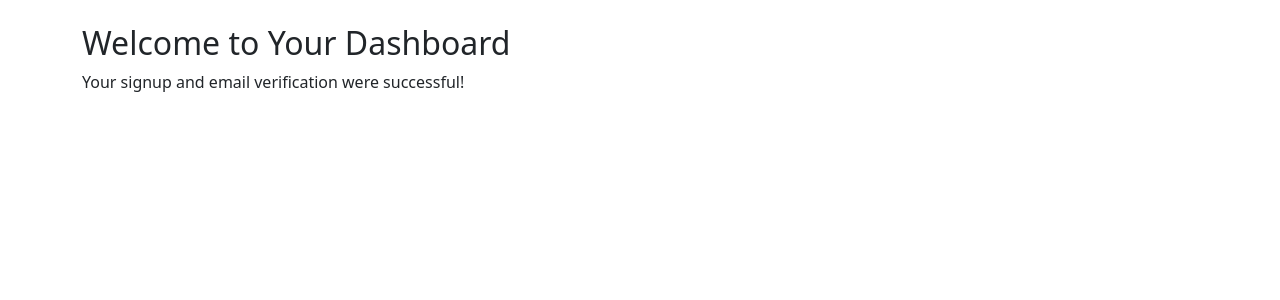
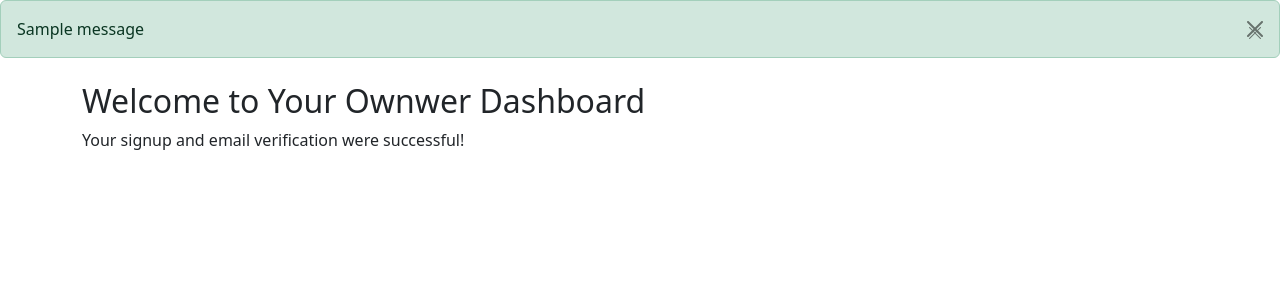
Before and after one commit to allankalema/WarehouseManagement, a Django app: page /user/dashboard/ in a window 1280 px wide. Shown: the part 56-356 px from the top of the page. Run offline with Django 5.2, Linux system fonts and the light colour scheme; a user stored in the database is signed in; tables that the repository leaves empty hold one stand-in row (values such as "Sample post"); one stand-in notice (Sample message) is shown; some libraries are stand-ins or nearby versions.

Commit message:
error messages have been added

```diff
--- a/warehouse/templates/user/base.html
+++ b/warehouse/templates/user/base.html
@@ -72,6 +72,16 @@
             </div>
         </div>
     </nav>
+    {% if messages %}
+<div class="mb-3">
+    {% for message in messages %}
+        <div class="alert alert-{{ message.tags }} alert-dismissible fade show" role="alert">
+            {{ message }}
+            <button type="button" class="btn-close" data-bs-dismiss="alert" aria-label="Close"><i class="bi bi-x-lg"></i></button>
+        </div>
+    {% endfor %}
+</div>
+{% endif %}
 
     <!-- Content Section -->
     <div class="container mt-4">
--- a/warehouse/templates/user/dashboard.html
+++ b/warehouse/templates/user/dashboard.html
@@ -4,7 +4,7 @@
 
 {% load static %}
 <!-- templates/user/dashboard.html -->
-<h2>Welcome to Your Dashboard</h2>
+<h2>Welcome to Your  Ownwer Dashboard</h2>
 <p>Your signup and email verification were successful!</p>
 <!-- <a href="{% url 'user:logout' %}">Logout</a> -->
 
--- a/warehouse/user/views.py
+++ b/warehouse/user/views.py
@@ -1,6 +1,7 @@
 # user/views.py
 import random
 import string
+from django.contrib import messages
 from django.contrib.auth import logout
 from django.shortcuts import render, redirect
 from django.contrib.auth import login, authenticate
@@ -38,6 +39,8 @@ def signup_view(request):
                 [user.email],
                 fail_silently=False,
             )
+            messages.success(request, 'Account created successfully! Please verify your email.')
+
             return redirect('user:verify_email', user_id=user.id)
     else:
         form = UserRegistrationForm()
@@ -63,6 +66,8 @@ def verify_email_view(request, user_id):
             )
 
             login(request, user)
+            messages.success(request, 'Your email has been verified successfully!')
+
             return redirect(RoleBasedBackend().get_user_dashboard(user))
         except VerificationCode.DoesNotExist:
             messages.error(request, "Verification code is incorrect.")
@@ -77,6 +82,8 @@ def login_view(request):
 
         if user is not None:
             login(request, user)
+            messages.success(request, 'Logged in successfully.')
+
             return redirect(RoleBasedBackend().get_user_dashboard(user))
         else:
             messages.error(request, "Invalid username or password.")
@@ -102,6 +109,8 @@ def update_profile(request):
         form = UserUpdateForm(request.POST, instance=user)
         if form.is_valid():
             form.save()
+            messages.success(request, 'Profile updated successfully.')
+
             return redirect('user:dashboard')  # Redirect to the user's main dashboard
     else:
         form = UserUpdateForm(instance=user)
@@ -109,6 +118,7 @@ def update_profile(request):
 
 def logout_view(request):
     logout(request)
+    messages.success(request, 'You have been logged out.')
     return redirect('user:login')
 
 
```
Also changed, not shown: warehouse/db.sqlite3.
